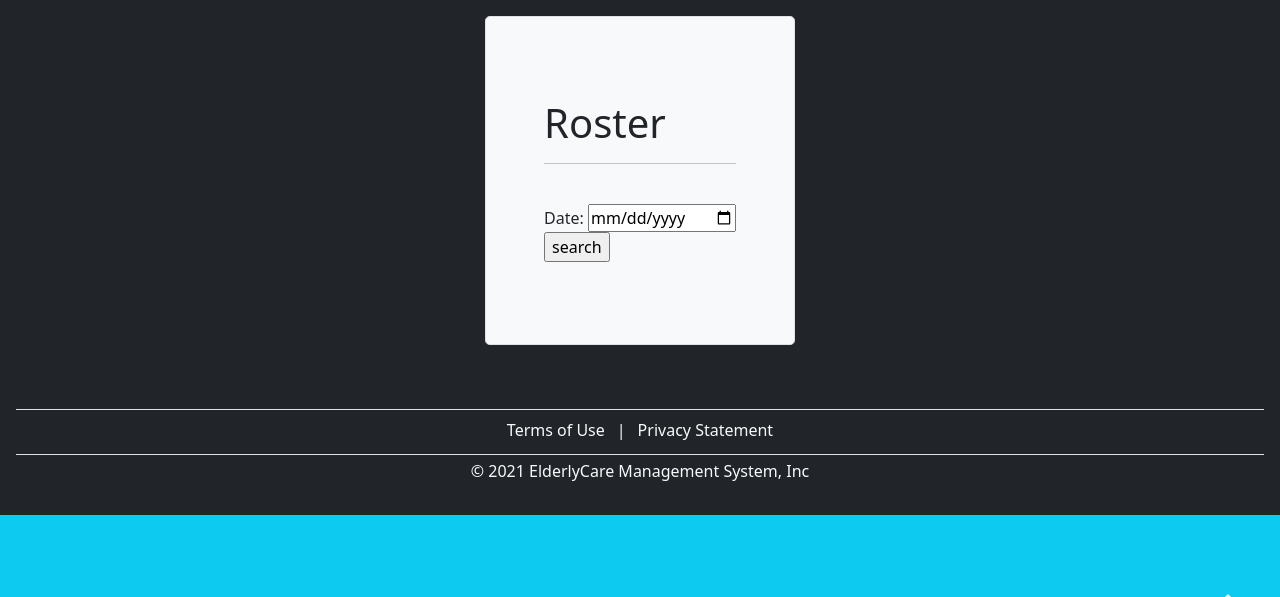
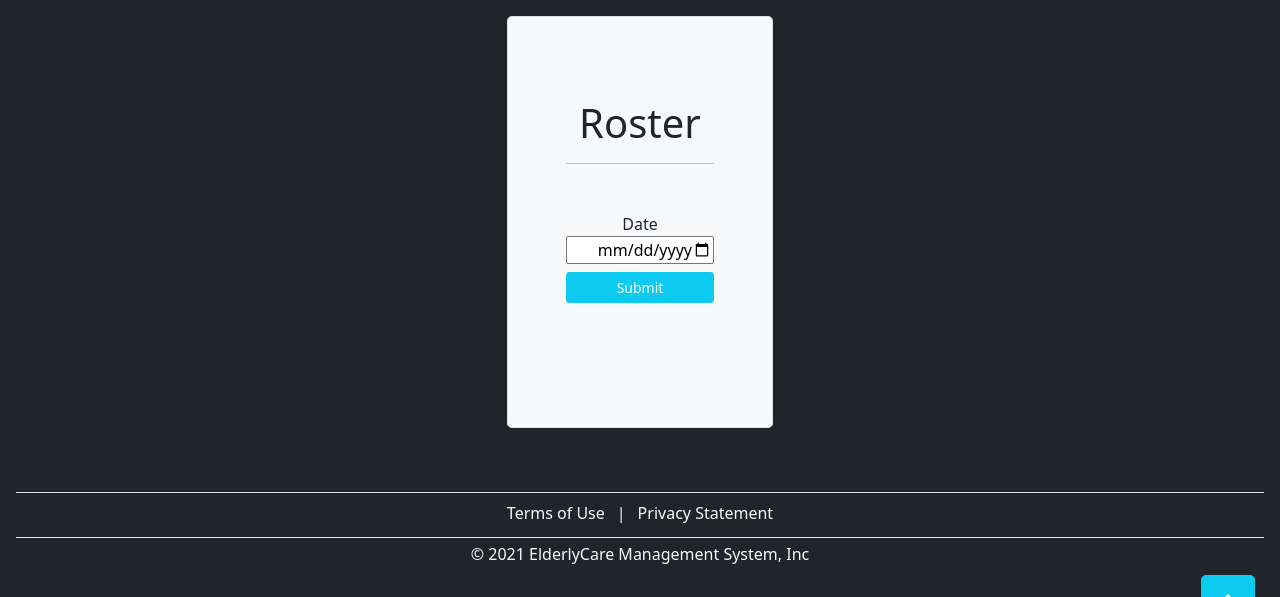
Before and after one commit to Anthonyk3801/Elderly-Care-Management-System, a PHP site: page /roster.php in a window 1280 px wide. Shown: the part 152-749 px from the top of the page. Run offline with PHP 8.4, Linux system fonts and the light colour scheme; some libraries are stand-ins or nearby versions.

Commit message:
Add divs/classes, add buttons, improve css.

```diff
--- a/roster.php
+++ b/roster.php
@@ -20,14 +20,18 @@ include 'db_connection.php';
 ?>
   <!-- <link rel="stylesheet" href="CSS/rosterStyle.css"> -->
 
-<h1>Roster</h1>
+<h1 class="text-center">Roster</h1>
 <hr>
-<br>
 
+<div class="mt-5 mb-5 text-dark text-center">
 <form action="roster.php" method="POST" id="rosterForm">
-    Date: <input type="date" name="date" id="date"><br>
-    <input type="submit" value="search" name="search" id="search">
+    <label for="date">Date </label>
+    <br>
+    <input class="text-end" type="date" name="date" id="date">
+    <br>
+    <button class="w-100 btn btn-sm btn-info text-light mt-2 mb-1" type="submit" value="search" name="search" id="search">Submit</button>
 </form>
+</div>
 
 <?php
 if(isset($_POST['search'])){
```
